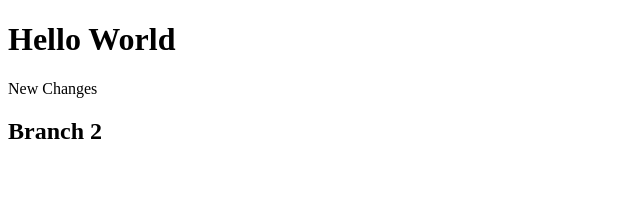
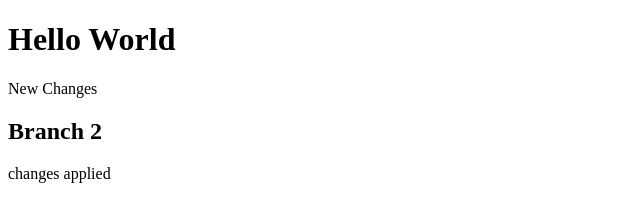
Before and after one commit to Shahzain159/Sample_Repo, a plain HTML site: page index.html in a window 1280 px wide. Shown: the whole page, without its empty margins (0-640 px from the left). Drawn offline with Linux system fonts and the light colour scheme.

Commit message:
Update index.html

```diff
--- a/index.html
+++ b/index.html
@@ -11,5 +11,8 @@
     <p>New Changes</p>
 
     <h2>Branch 2</h2>
+
+
+    <p>changes applied</p>
 </body>
 </html>
```
